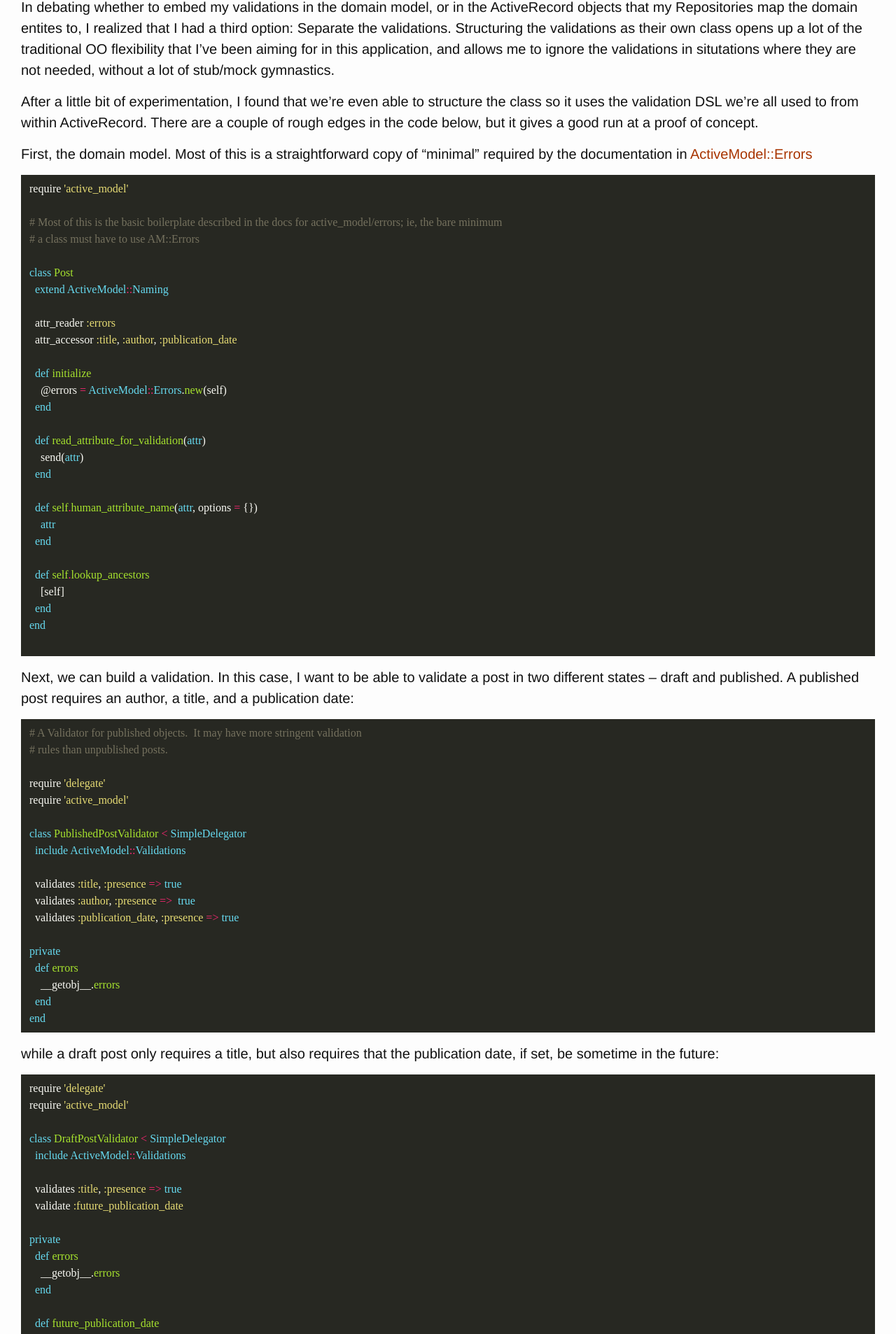
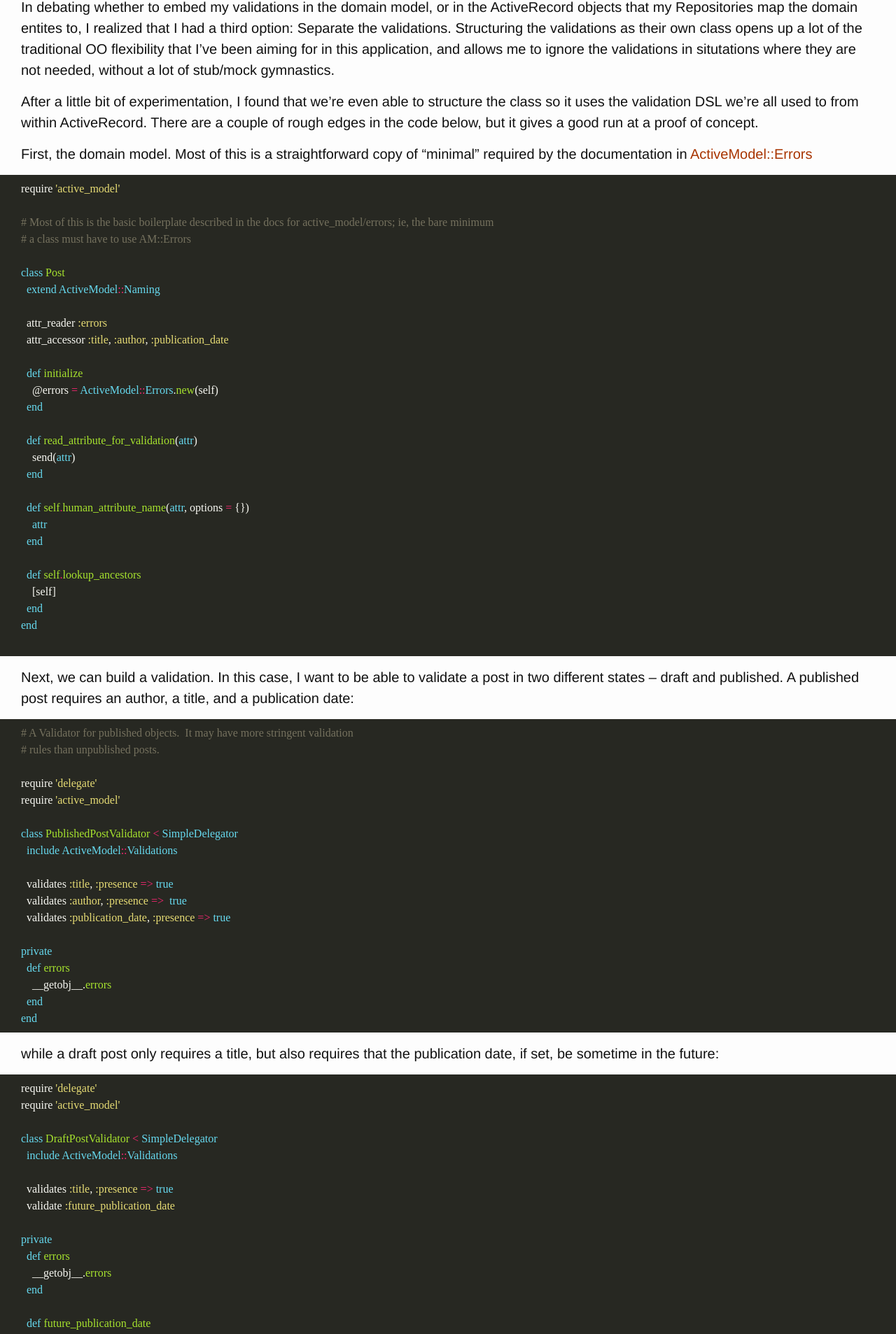
Before and after one commit to cflipse/devcaffeine, a Jekyll site: the page built from _posts/2012-06-20-isolating-validations-in-activemodel.markdown, in a window 1280 px wide. Shown: the part 566-2473 px from the top of the page at 70% size. Built offline with Jekyll 4.4.1, drawn with Linux system fonts in a browser that asks for light colours.

Commit message:
Make aside and highlight bleed to edges

```diff
--- a/_sass/_layout.scss
+++ b/_sass/_layout.scss
@@ -195,6 +195,26 @@ html, body {
 
 }
 
+aside {
+  background:  #eee;
+  padding-left: $spacing-unit;
+  padding-right: $spacing-unit;
+  margin-left: -$spacing-unit;
+  margin-right: -$spacing-unit;
+  font-size: smaller;
+  color: $brand-color;
+}
+
+.highlight pre {
+  padding-left: $spacing-unit;
+  padding-right: $spacing-unit;
+  margin-left: -$spacing-unit;
+  margin-right: -$spacing-unit;
+  font-weight: $code-font-weight;
+}
+
+
+
 @include media-query($on-laptop) {
     .footer-col-1,
     .footer-col-2 {
--- a/css/main.scss
+++ b/css/main.scss
@@ -10,6 +10,7 @@ $code-font-family: 'Source Code Pro', 'Droid Sans Mono', serif;
 $base-font-size:   20px;
 $small-font-size:  $base-font-size * 0.875;
 $base-line-height: 1.5;
+$code-font-weight: 500;
 
 $spacing-unit:     30px;
 
```
Also changed, not shown: _posts/2016-11-03-kafka-partition-lag.markdown (+0 -10 lines).
